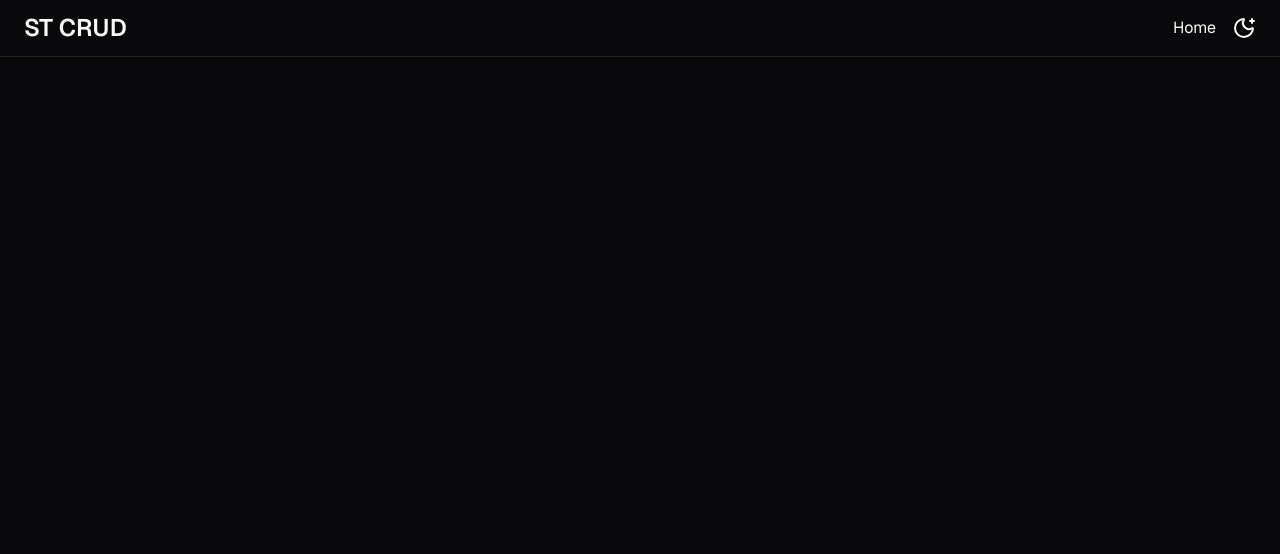
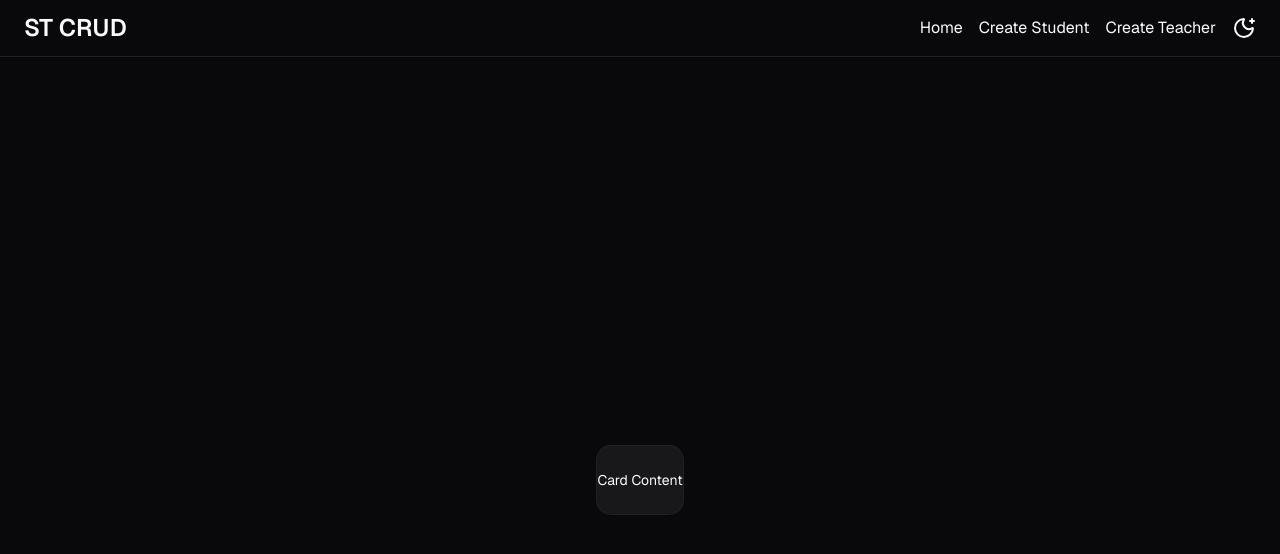
Before and after one commit to piyushsarkar-dev/student-teacher-crud-app, a Next.js app: page / in a window 1280 px wide. Shown: the top 554 px of the page. Built offline with nearby package versions, Linux system fonts and the light colour scheme.

Commit message:
Add student and teacher creation routes
Adds shared header navigation for student and teacher creation, introduces placeholder creation pages, and adds a reusable StudentCard with shadcn card primitives. Updates the app layout to provide consistent navigation and content spacing.

```diff
--- a/package.json
+++ b/package.json
@@ -20,6 +20,7 @@
     "@t3-oss/env-nextjs": "^0.13.11",
     "class-variance-authority": "^0.7.1",
     "clsx": "^2.1.1",
+    "cn": "^0.5.0",
     "dotenv": "^17.4.2",
     "lucide-react": "^1.39.0",
     "next": "^16.3.4",
--- a/src/app/layout.tsx
+++ b/src/app/layout.tsx
@@ -1,3 +1,4 @@
+import Header from "@/components/Layout/Header";
 import ThemeProvider from "@/components/Providers/ThemeProvider";
 import { geistMono, geistSans, interHeading } from "@/lib/fonts";
 import { LayoutProps } from "@/lib/types";
@@ -20,7 +21,9 @@ const RootLayout = ({ children }: LayoutProps) => {
           attribute={"class"}
           defaultTheme="dark"
           enableSystem={false}>
-          {children}
+          <Header />
+
+          <main className="mx-auto max-w-7xl pt-20">{children}</main>
         </ThemeProvider>
       </body>
     </html>
--- a/src/app/page.tsx
+++ b/src/app/page.tsx
@@ -1,18 +1,18 @@
-import Header from "@/components/Layout/Header";
+import StudentCard from "@/components/customui/StudentCard";
 import { Metadata } from "next";
 
 export const metadata: Metadata = {
   title: "Home | Student Teacher CRUD App",
   description:
-    "A full-stack CRUD application built with Next.js, TypeScript, and Tailwind CSS for managing student and teacher data.",
+    "A CRUD application built with Next.js, TypeScript, and Tailwind CSS for managing student and teacher data.",
 };
 
 const page = () => {
   return (
     <>
-      <Header />
-
-      <main className="grid h-dvh place-items-center"></main>
+      <section className="grid h-dvh place-items-center">
+        <StudentCard />
+      </section>
     </>
   );
 };
--- /dev/null
+++ b/src/app/student/create/page.tsx
@@ -0,0 +1,9 @@
+const page = () => {
+  return (
+    <div className="grid h-dvh place-items-center">
+      Enter Student Information
+    </div>
+  );
+};
+
+export default page;
--- /dev/null
+++ b/src/app/teacher/create/page.tsx
@@ -0,0 +1,9 @@
+const page = () => {
+  return (
+    <div className="grid h-dvh place-items-center">
+      Enter Teacher Information
+    </div>
+  );
+};
+
+export default page;
--- a/src/components/Layout/Header.tsx
+++ b/src/components/Layout/Header.tsx
@@ -17,7 +17,8 @@ const Header = () => {
 
         <nav className="flex items-center gap-4">
           <Link href={"/"}>Home</Link>
-
+          <Link href={"/student/create"}>Create Student</Link>
+          <Link href={"/teacher/create"}>Create Teacher</Link>
           <ThemeToggleButton />
         </nav>
       </div>
--- /dev/null
+++ b/src/components/customui/StudentCard.tsx
@@ -0,0 +1,7 @@
+import { Card } from "../shadcnui/card";
+
+const StudentCard = () => {
+  return <Card>Card Content</Card>;
+};
+
+export default StudentCard;
--- a/src/components/shadcnui/button.tsx
+++ b/src/components/shadcnui/button.tsx
@@ -1,7 +1,6 @@
 import { Button as ButtonPrimitive } from "@base-ui/react/button"
 import { cva, type VariantProps } from "class-variance-authority"
-
-import { cn } from "@/lib/utils"
+import { cn } from "cn"
 
 const buttonVariants = cva(
   "group/button inline-flex shrink-0 items-center justify-center rounded-md border border-transparent bg-clip-padding text-sm font-medium whitespace-nowrap transition-all outline-none select-none focus-visible:border-ring focus-visible:ring-3 focus-visible:ring-ring/50 active:not-aria-[haspopup]:translate-y-px disabled:pointer-events-none disabled:opacity-50 aria-invalid:border-destructive aria-invalid:ring-3 aria-invalid:ring-destructive/20 dark:aria-invalid:border-destructive/50 dark:aria-invalid:ring-destructive/40 [&_svg]:pointer-events-none [&_svg]:shrink-0 [&_svg:not([class*='size-'])]:size-4",
--- /dev/null
+++ b/src/components/shadcnui/card.tsx
@@ -0,0 +1,102 @@
+import * as React from "react"
+import { cn } from "cn"
+
+function Card({
+  className,
+  size = "default",
+  ...props
+}: React.ComponentProps<"div"> & { size?: "default" | "sm" }) {
+  return (
+    <div
+      data-slot="card"
+      data-size={size}
+      className={cn(
+        "group/card flex flex-col gap-(--card-spacing) overflow-hidden rounded-xl bg-card py-(--card-spacing) text-sm text-card-foreground shadow-xs ring-1 ring-foreground/10 [--card-spacing:--spacing(6)] has-[>img:first-child]:pt-0 data-[size=sm]:[--card-spacing:--spacing(4)] *:[img:first-child]:rounded-t-xl *:[img:last-child]:rounded-b-xl",
+        className
+      )}
+      {...props}
+    />
+  )
+}
+
+function CardHeader({ className, ...props }: React.ComponentProps<"div">) {
+  return (
+    <div
+      data-slot="card-header"
+      className={cn(
+        "group/card-header @container/card-header grid auto-rows-min items-start gap-1 rounded-t-xl px-(--card-spacing) has-data-[slot=card-action]:grid-cols-[1fr_auto] has-data-[slot=card-description]:grid-rows-[auto_auto] [.border-b]:pb-(--card-spacing)",
+        className
+      )}
+      {...props}
+    />
+  )
+}
+
+function CardTitle({ className, ...props }: React.ComponentProps<"div">) {
+  return (
+    <div
+      data-slot="card-title"
+      className={cn(
+        "font-heading text-base leading-normal font-medium group-data-[size=sm]/card:text-sm",
+        className
+      )}
+      {...props}
+    />
+  )
+}
+
+function CardDescription({ className, ...props }: React.ComponentProps<"div">) {
+  return (
+    <div
+      data-slot="card-description"
+      className={cn("text-sm text-muted-foreground", className)}
+      {...props}
+    />
+  )
+}
+
+function CardAction({ className, ...props }: React.ComponentProps<"div">) {
+  return (
+    <div
+      data-slot="card-action"
+      className={cn(
+        "col-start-2 row-span-2 row-start-1 self-start justify-self-end",
+        className
+      )}
+      {...props}
+    />
+  )
+}
+
+function CardContent({ className, ...props }: React.ComponentProps<"div">) {
+  return (
+    <div
+      data-slot="card-content"
+      className={cn("flex flex-col gap-3 px-(--card-spacing)", className)}
+      {...props}
+    />
+  )
+}
+
+function CardFooter({ className, ...props }: React.ComponentProps<"div">) {
+  return (
+    <div
+      data-slot="card-footer"
+      className={cn(
+        "flex items-center rounded-b-xl px-(--card-spacing) [.border-t]:pt-(--card-spacing)",
+        className
+      )}
+      {...props}
+    />
+  )
+}
+
+export {
+  Card,
+  CardHeader,
+  CardFooter,
+  CardTitle,
+  CardAction,
+  CardDescription,
+  CardContent,
+}
```
Also changed, not shown: 1 other file (tests, documents, lock files or other folders).
